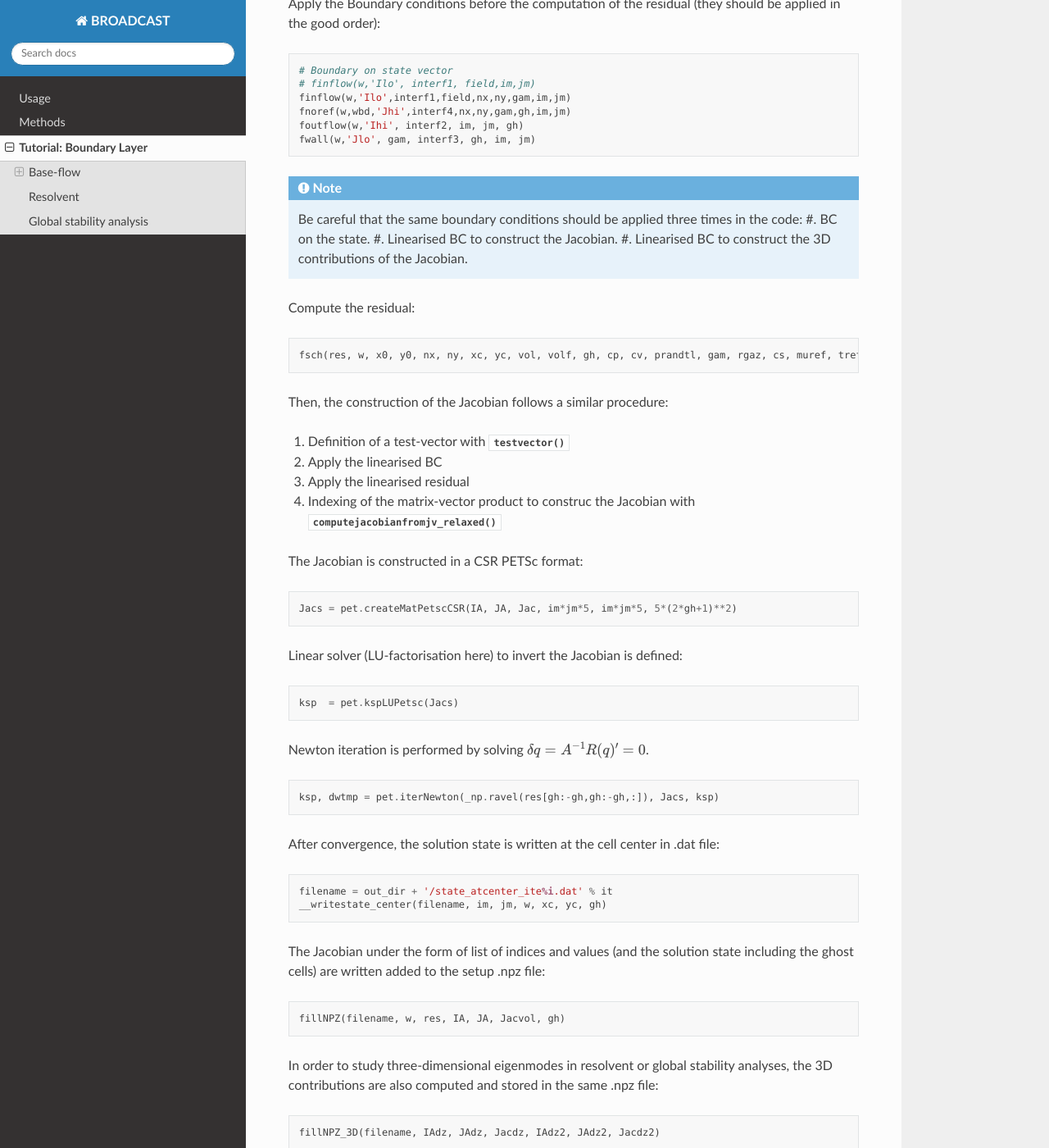
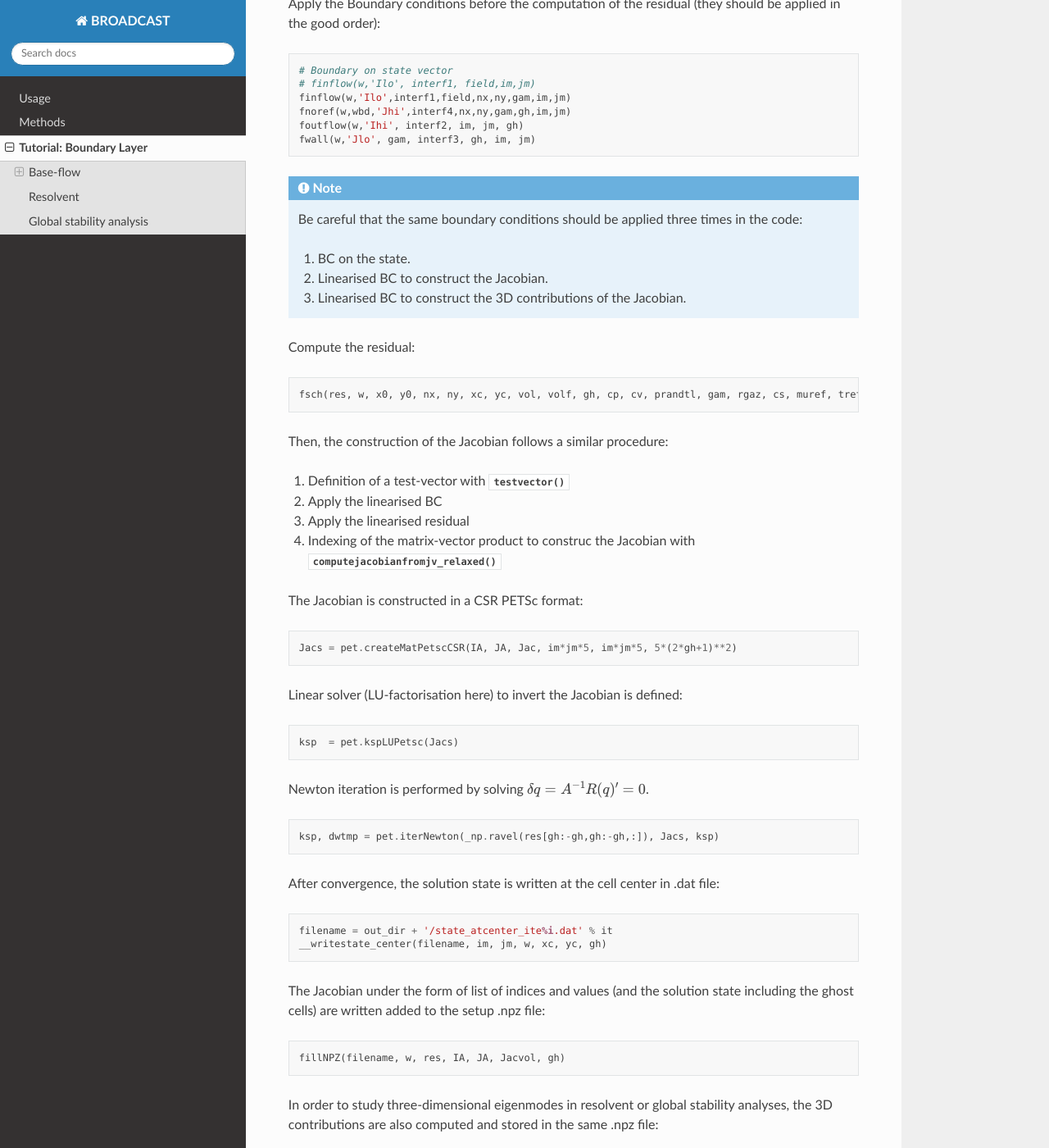
Before and after one commit to apoulain22/TutorialDoc, a Sphinx documentation site: the page built from docs/source/tutorialbl.rst, in a window 1280 px wide and 1400 px high, scrolled down 4924 px. Shown: the whole window at 82% size. Built offline with Sphinx 7.4.7 and the Read the Docs theme 2.0.0, drawn with Linux system fonts in a browser that asks for light colours; some of the changed lines change nothing that is shown; some of the changed text lies outside the part shown.

Commit message:
update doc

```diff
--- a/docs/source/tutorialbl.rst
+++ b/docs/source/tutorialbl.rst
@@ -227,6 +227,7 @@
 .. note::
 
    Be careful that the same boundary conditions should be applied three times in the code:
+
    #. BC on the state.
    #. Linearised BC to construct the Jacobian.
    #. Linearised BC to construct the 3D contributions of the Jacobian.
@@ -282,9 +283,13 @@
    fillNPZ_3D(filename, IAdz, JAdz, Jacdz, IAdz2, JAdz2, Jacdz2)
 
 
-
 Resolvent
 --------
+
+To compute the resolvent analysis of a boundary layer, go to the file **resolvent_all3D_1block.py**.
+
+
+
 
 
 
```
